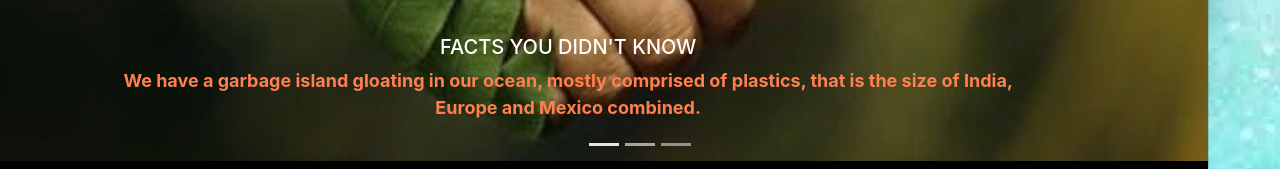
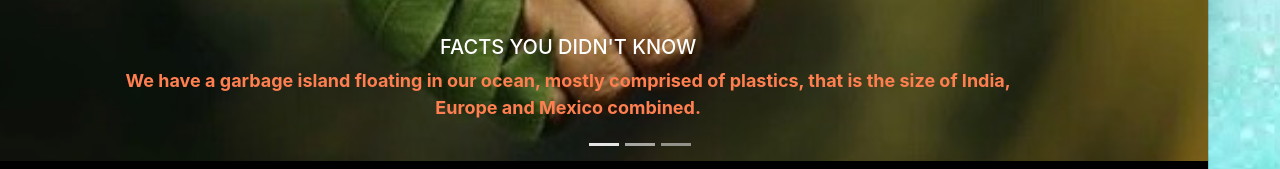
Before and after one commit to corinazoi/code, a plain HTML site: page index.html in a window 1280 px wide. Shown: the part 497-666 px from the top of the page. Drawn offline with nearby package versions, Linux system fonts and the light colour scheme.

Commit message:
a greener planet 5

```diff
--- a/index.html
+++ b/index.html
@@ -27,7 +27,7 @@
         <img src="images/environment.jpeg" class="d-block w-100" alt="environment">
         <div class="carousel-caption d-none d-md-block">
           <h5>FACTS YOU DIDN'T KNOW</h5>
-          <p1>We have a garbage island gloating in our ocean, mostly comprised of plastics,
+          <p1>We have a garbage island floating in our ocean, mostly comprised of plastics,
                    that is the size of India, Europe and Mexico combined. </p1>
         </div>
       </div>
```
